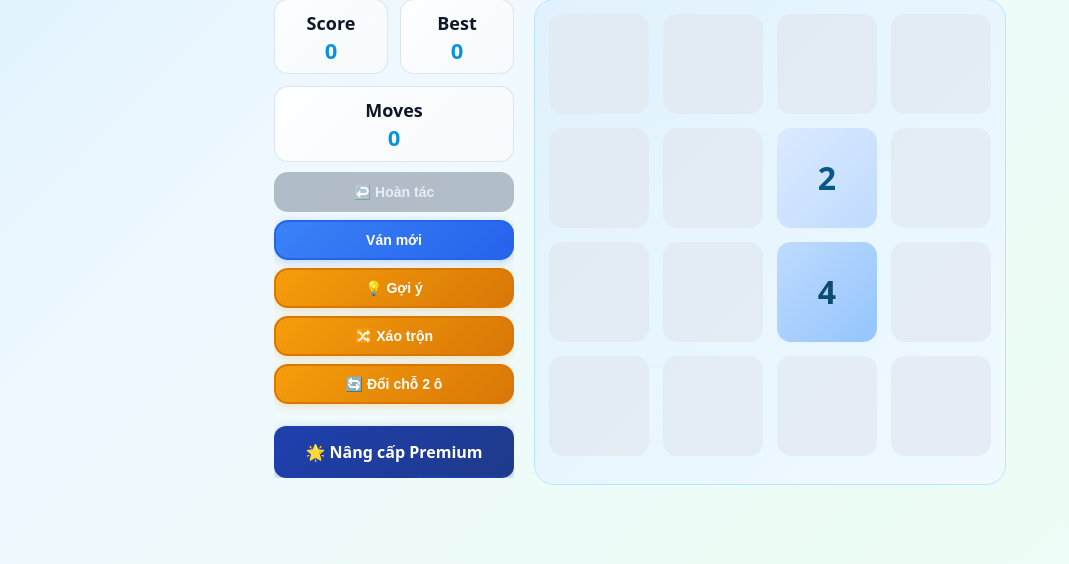
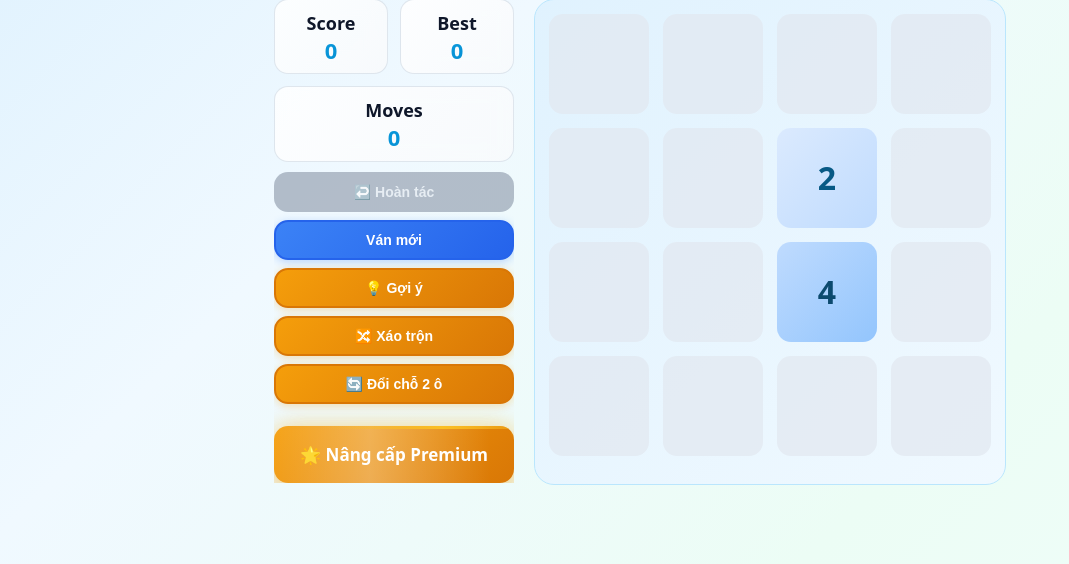
Before and after one commit to MinhTris2204/flask-2048-game, a Flask app: page /game in a window 1280 px wide. Shown: the part 90-654 px from the top of the page, without its empty margins (0-1069 px from the left). Run offline with Flask 3, Linux system fonts and the light colour scheme; the visitor is signed in with stand-in values (Sample User, id 1).

Commit message:
Nâng cấp hiệu ứng nút 'Nâng cấp Premium' trong game
- Đổi màu từ xanh sang gradient vàng óng ánh (gold theme)
- Thêm pulse animation liên tục cho shadow
- Shimmer effect chạy qua nút
- Border running effect với màu vàng sáng hơn
- Hover effect mạnh mẽ hơn với scale và shadow lớn
- Animation nhanh hơn khi hover
- Tăng font weight và size để nổi bật
- Box shadow với glow effect thu hút sự chú ý

```diff
--- a/static/styles.css
+++ b/static/styles.css
@@ -3146,19 +3146,47 @@ main.container:has(.game-wrap) {
 .btn-upgrade {
   display: block;
   width: 100%;
-  padding: 14px 18px;
-  background: linear-gradient(135deg, #1e40af 0%, #1e3a8a 100%);
+  padding: 16px 20px;
+  background: linear-gradient(135deg, #f59e0b 0%, #d97706 100%);
   color: white;
   text-decoration: none;
   text-align: center;
-  border-radius: 12px;
-  font-weight: 700;
-  font-size: 16px;
-  box-shadow: 0 4px 12px rgba(30, 64, 175, 0.3);
-  transition: all 0.2s ease;
+  border-radius: 14px;
+  font-weight: 800;
+  font-size: 17px;
+  box-shadow: 0 6px 20px rgba(245, 158, 11, 0.4);
+  transition: all 0.3s cubic-bezier(0.4, 0, 0.2, 1);
   position: relative;
   overflow: hidden;
   z-index: 1;
+  animation: pulse-premium 2s ease-in-out infinite;
+}
+
+@keyframes pulse-premium {
+  0%, 100% {
+    box-shadow: 0 6px 20px rgba(245, 158, 11, 0.4);
+  }
+  50% {
+    box-shadow: 0 8px 30px rgba(245, 158, 11, 0.6), 0 0 40px rgba(251, 191, 36, 0.3);
+  }
+}
+
+/* Shimmer effect background */
+.btn-upgrade::before {
+  content: '';
+  position: absolute;
+  top: 0;
+  left: -100%;
+  width: 100%;
+  height: 100%;
+  background: linear-gradient(90deg, transparent, rgba(255, 255, 255, 0.3), transparent);
+  animation: shimmer-btn 2s linear infinite;
+  z-index: -1;
+}
+
+@keyframes shimmer-btn {
+  0% { left: -100%; }
+  100% { left: 200%; }
 }
 
 /* Border running effects using span elements */
@@ -3172,20 +3200,20 @@ main.container:has(.game-wrap) {
   top: 0;
   left: 0;
   width: 100%;
-  height: 2px;
-  background: linear-gradient(90deg, transparent, #1e40af);
-  animation: animate1 1s linear infinite;
+  height: 3px;
+  background: linear-gradient(90deg, transparent, #fbbf24, transparent);
+  animation: animate1 2s linear infinite;
 }
 
 /* Right border */
 .btn-upgrade span:nth-child(2) {
   top: -100%;
   right: 0;
-  width: 2px;
+  width: 3px;
   height: 100%;
-  background: linear-gradient(180deg, transparent, #1e40af);
-  animation: animate2 1s linear infinite;
-  animation-delay: 0.25s;
+  background: linear-gradient(180deg, transparent, #fbbf24, transparent);
+  animation: animate2 2s linear infinite;
+  animation-delay: 0.5s;
 }
 
 /* Bottom border */
@@ -3193,32 +3221,45 @@ main.container:has(.game-wrap) {
   bottom: 0;
   right: 0;
   width: 100%;
-  height: 2px;
-  background: linear-gradient(270deg, transparent, #1e40af);
-  animation: animate3 1s linear infinite;
-  animation-delay: 0.5s;
+  height: 3px;
+  background: linear-gradient(270deg, transparent, #fbbf24, transparent);
+  animation: animate3 2s linear infinite;
+  animation-delay: 1s;
 }
 
 /* Left border */
 .btn-upgrade span:nth-child(4) {
   bottom: -100%;
   left: 0;
-  width: 2px;
+  width: 3px;
   height: 100%;
-  background: linear-gradient(360deg, transparent, #1e40af);
-  animation: animate4 1s linear infinite;
-  animation-delay: 0.75s;
+  background: linear-gradient(360deg, transparent, #fbbf24, transparent);
+  animation: animate4 2s linear infinite;
+  animation-delay: 1.5s;
 }
 
 .btn-upgrade:hover {
-  background: linear-gradient(135deg, #1e3a8a 0%, #1e293b 100%);
-  transform: translateY(-2px) scale(1.05);
-  box-shadow: 0 8px 30px rgba(30, 64, 175, 0.5);
+  background: linear-gradient(135deg, #fbbf24 0%, #f59e0b 100%);
+  transform: translateY(-3px) scale(1.08);
+  box-shadow: 0 12px 40px rgba(245, 158, 11, 0.6), 0 0 50px rgba(251, 191, 36, 0.4);
   animation: none;
 }
 
+.btn-upgrade:hover::before {
+  animation: shimmer-btn-fast 1s linear infinite;
+}
+
+@keyframes shimmer-btn-fast {
+  0% { left: -100%; }
+  100% { left: 200%; }
+}
+
 .btn-upgrade:hover span {
-  animation: none;
+  animation-duration: 1s !important;
+}
+
+.btn-upgrade:active {
+  transform: translateY(-1px) scale(1.05);
 }
 
 .btn-manage-premium {
```
